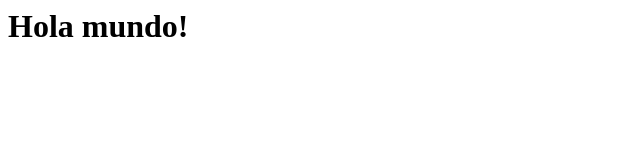
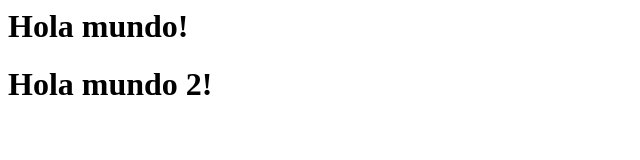
Before and after one commit to Analiamf/PortfolioFrontEndPrueba12, a plain HTML site: page index.html in a window 1280 px wide. Shown: the whole page, without its empty margins (0-640 px from the left). Drawn offline with Linux system fonts and the light colour scheme.

Commit message:
Update index.html

```diff
--- a/index.html
+++ b/index.html
@@ -1 +1,2 @@
 <h1>Hola mundo!</h1>
+<h1>Hola mundo 2!</h1>
```
